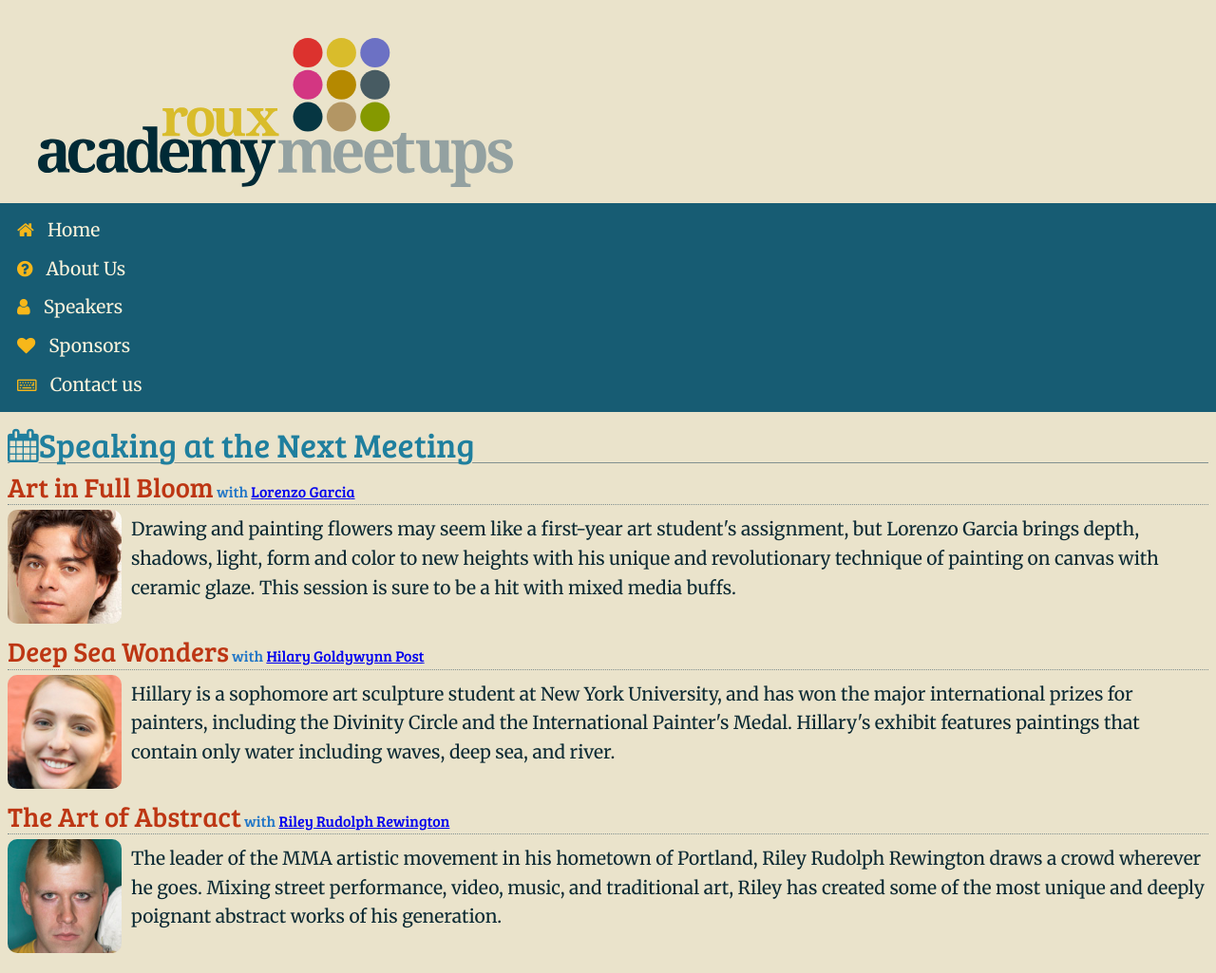
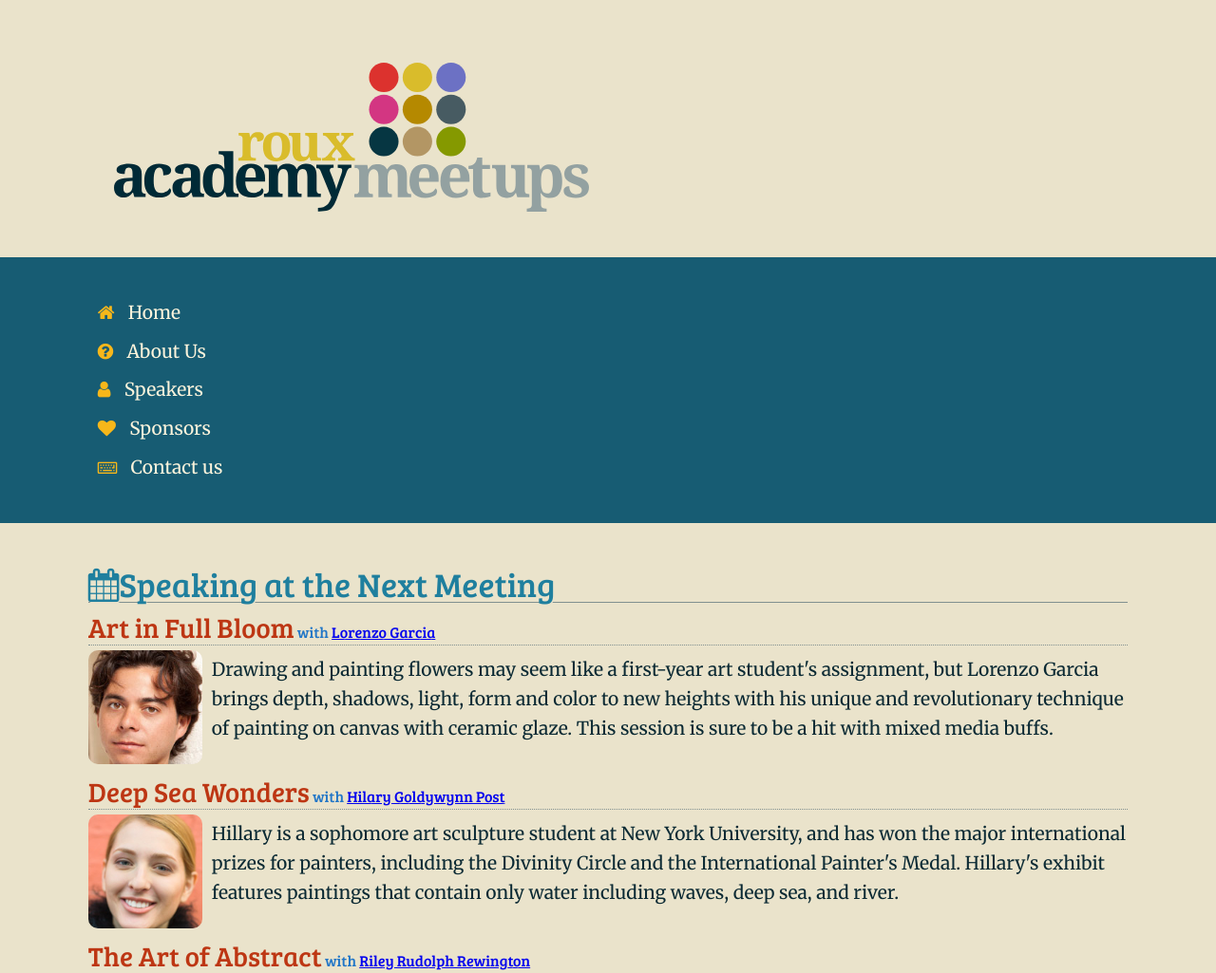
Before and after one commit to jojo1311/sassProject, a website: page index.html in a window 1280 px wide. Shown: the top 1025 px of the page at 95% size. Drawn offline with Linux system fonts and the light colour scheme.

Commit message:
modified layout and styles

```diff
--- a/_/components/sass/_layout.scss
+++ b/_/components/sass/_layout.scss
@@ -1,7 +1,50 @@
-//layout --------------------------------------
+//Susy setup ----------------------------------
+$total-columns		: 12;
+$column-width		: 4em;
+$gutter-width		: 1em;
+$grid-padding		: $gutter-width;
+
+@include border-box-sizing;
+
+$small				: 30em;
+$medium				: 47em;
+$large				: 75em;
+
+
+
+//Content
 .layout {
-	padding: 8px;
-}
+	@include container;
+	padding: 3%;
+
+	.primary {
+	 	margin-top: .2em;
+		@include at-breakpoint($medium) {
+		  @include span-columns(8,12);
+		  #nextmeeting {
+			@include border-radius(20px);
+			color: $paleyellow;
+			margin-bottom: 10px;
+			margin-top: 10px;
+			padding: 0 20px 20px 20px;
+			background: $cyan;
+			h1 {
+				color: darken($cyan, 15);
+				border: none;
+				text-shadow: none;
+				margin-bottom: 20px;
+
+			}// h1
+
+			a {
+				color: $darkblue;
+			}
+		  }// nextmeeting
+		}//medium layout
+
+	}//primary
+}//Content layout
+
 // Header -------------------------------------
 header {
 	img {
--- a/_/components/sass/style.scss
+++ b/_/components/sass/style.scss
@@ -1,6 +1,6 @@
 @import "compass";
 @import "compass/reset";
-@import "susy";
+@import "susyone";
 
 @import "variables";
 @import "mixins";
--- a/index.html
+++ b/index.html
@@ -56,7 +56,7 @@
 		<div class="primary">
 
 		  <article id="nextmeeting">
-		    <h1><i class="icon-calendar"></i> Next meeting</h1>
+		    <h1><i class="fa fa-calendar"></i> Next meeting</h1>
 		    <a href="#"><img src="images/misc/hotel_gwendoline.jpg"></a>
 		    <p>Our next meeting will be Thursday, August 22nd, 6-9pm at Hotel Guendoline. <a href="http://maps.google.com">456  Elm Street Boulevard in Downtown Seattle</a></p>
 		  </article><!-- article -->
```
Also changed, not shown: _/css/style.css.
